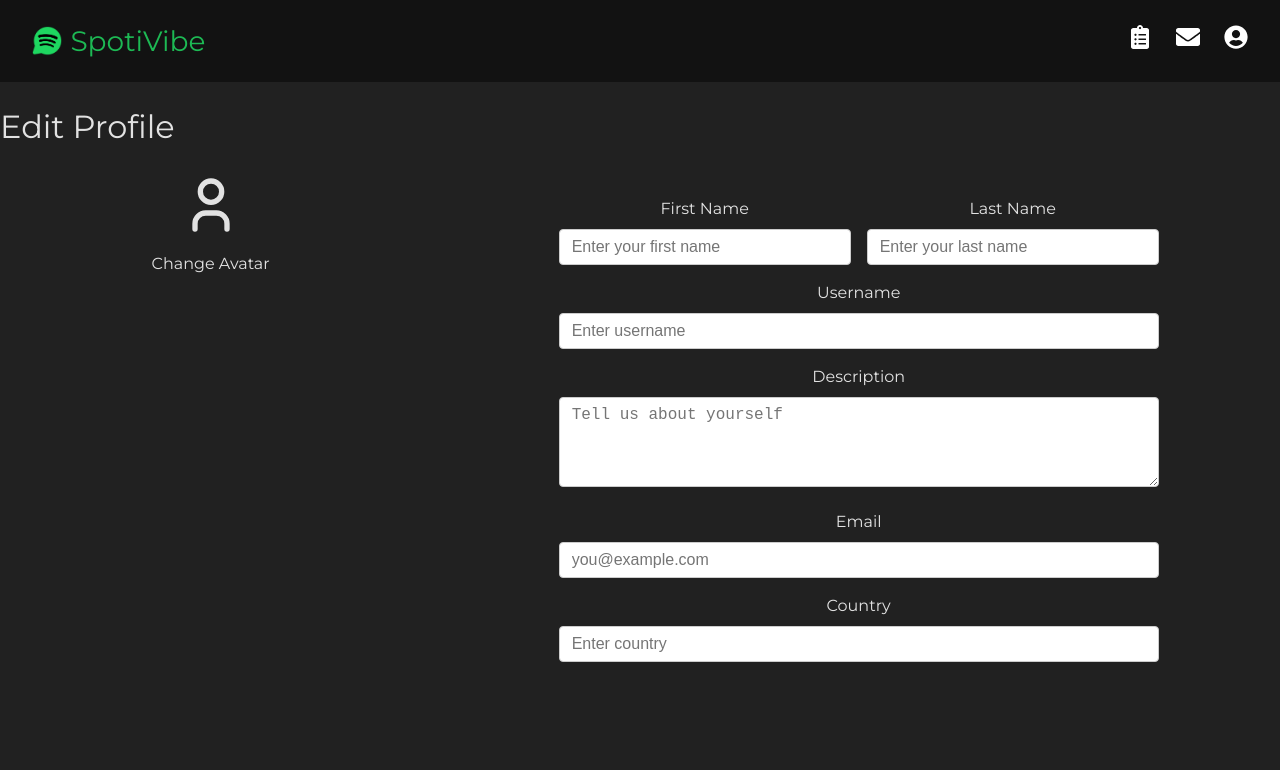
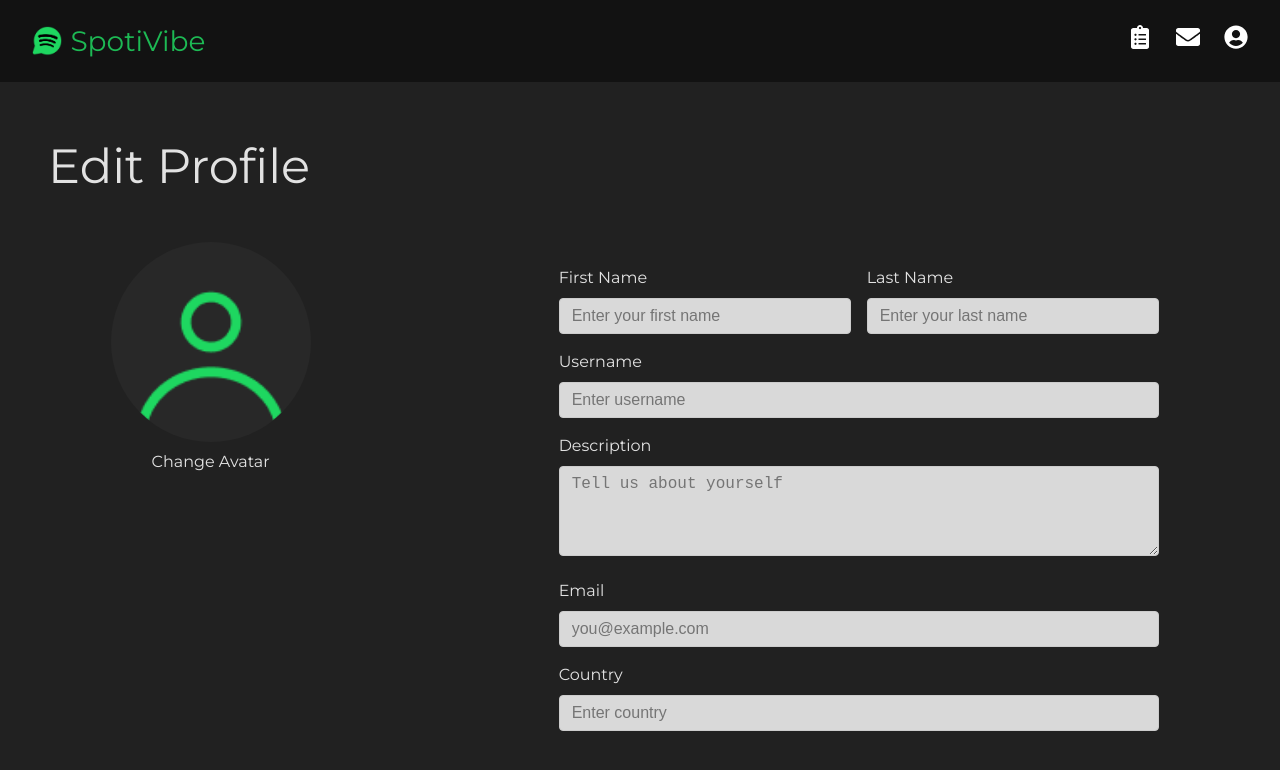
Before and after one commit to sohamsinha07/Spotify-Project, a React (Vite) app in the folder frontend/: page /profileEdit in a window 1280 px wide. Shown: the top 770 px of the page. Built offline with nearby package versions, Linux system fonts and the light colour scheme.

Commit message:
done with basic parts

```diff
--- a/frontend/package.json
+++ b/frontend/package.json
@@ -10,8 +10,6 @@
     "preview": "vite preview"
   },
   "dependencies": {
-    "@mantine/core": "^8.0.2",
-    "@tabler/icons-react": "^3.33.0",
     "axios": "^1.9.0",
     "react": "^19.1.0",
     "react-dom": "^19.1.0",
--- a/frontend/src/main.jsx
+++ b/frontend/src/main.jsx
@@ -1,16 +1,13 @@
 import React from 'react'
 import ReactDOM from 'react-dom/client'
 import { BrowserRouter } from 'react-router-dom'
-import { MantineProvider } from '@mantine/core';
 import './index.css'
 import App from './App.jsx'
 
 ReactDOM.createRoot(document.getElementById('root')).render(
   <React.StrictMode>
     <BrowserRouter>
-      <MantineProvider withGlobalStyles withNormalizeCSS>
         <App />
-      </MantineProvider>
     </BrowserRouter>
   </React.StrictMode>
 )
--- a/frontend/src/routes/ProfileEdit.jsx
+++ b/frontend/src/routes/ProfileEdit.jsx
@@ -1,39 +1,51 @@
 import React from 'react';
-import {
-  Container,
-  Text,
-  Divider,
-  Grid,
-  Avatar,
-  Button,
-  Flex,
-  TextInput,
-  Textarea,
-  Box,
-} from '@mantine/core';
-import { IconUser } from '@tabler/icons-react';
 import ProfileForm from './ProfileForm';
+import Avatar from '../../public/avatar.png'
 
 const ProfileEdit = () => {
   return (
-    <Container size="md" py="md"> {/* smaller max width */}
-      {/* Header */}
-      <h1>Edit Profile</h1>
+    <>
+  <h1
+    style={{
+      padding: '16px 0',
+      fontSize: '3rem',
+      marginBottom: '24px',
+      marginLeft: '48px'
+    }}
+  >
+    Edit Profile
+  </h1>
 
-      <Divider mb="lg" />
+  <div style={{ display: 'flex', gap: '16px', alignItems: 'stretch'}}>
+    {/* Left: Avatar */}
+    <div
+      style={{
+        flex: 1,
+        display: 'flex',
+        flexDirection: 'column',
+        alignItems: 'center',
+      }}
+    >
+      <img src={Avatar} alt="User Avatar" style={{ width: 200, height: 200, borderRadius: '50%' }} />
+      <div
+        style={{
+          marginTop: 8,
+          fontWeight: 'bold',
+          cursor: 'pointer',
+          textAlign: 'center',
+        }}
+      >
+        Change Avatar
+      </div>
+    </div>
 
-      <div style={{ display: 'flex', gap: '16px'}}>
-        <div style={{ flex: 1, textAlign: 'center' }}>
-          <IconUser size={64} />
-          <div style={{ marginTop: 8, fontWeight: 'bold', cursor: 'pointer', textAlign: 'center' }}>
-            Change Avatar
-          </div>
-        </div>
-        <div style={{ flex: 2, textAlign: 'center'}}>
-          <ProfileForm />
-        </div>
-      </div>
-    </Container>
+    {/* Right: Form */}
+    <div style={{ flex: 2 }}>
+      <ProfileForm />
+    </div>
+  </div>
+</>
+
   );
 };
 
--- a/frontend/src/routes/ProfileForm.jsx
+++ b/frontend/src/routes/ProfileForm.jsx
@@ -6,7 +6,7 @@ const ProfileForm = () => {
       {/* First and Last Name in a row */}
       <div style={{ display: 'flex', gap: '16px', marginBottom: '16px' }}>
         <div style={{ flex: 1 }}>
-          <label htmlFor="firstName" style={{ display: 'block', marginBottom: '8px', fontWeight: 'bold' }}>
+          <label htmlFor="firstName" style={{ display: 'block', marginBottom: '8px', fontWeight: 'bold', textAlign: 'left' }}>
             First Name
           </label>
           <input
@@ -20,13 +20,14 @@ const ProfileForm = () => {
               fontSize: '16px',
               borderRadius: '4px',
               border: '1px solid #ccc',
+              backgroundColor: '#d9d9d9',
               boxSizing: 'border-box',
             }}
           />
         </div>
 
         <div style={{ flex: 1 }}>
-          <label htmlFor="lastName" style={{ display: 'block', marginBottom: '8px', fontWeight: 'bold' }}>
+          <label htmlFor="lastName" style={{ display: 'block', marginBottom: '8px', fontWeight: 'bold', textAlign: 'left' }}>
             Last Name
           </label>
           <input
@@ -40,6 +41,7 @@ const ProfileForm = () => {
               fontSize: '16px',
               borderRadius: '4px',
               border: '1px solid #ccc',
+              backgroundColor: '#d9d9d9',
               boxSizing: 'border-box',
             }}
           />
@@ -48,7 +50,7 @@ const ProfileForm = () => {
 
       {/* Username */}
       <div style={{ marginBottom: '16px' }}>
-        <label htmlFor="username" style={{ display: 'block', marginBottom: '8px', fontWeight: 'bold' }}>
+        <label htmlFor="username" style={{ display: 'block', marginBottom: '8px', fontWeight: 'bold', textAlign: 'left' }}>
           Username
         </label>
         <input
@@ -62,6 +64,7 @@ const ProfileForm = () => {
             fontSize: '16px',
             borderRadius: '4px',
             border: '1px solid #ccc',
+            backgroundColor: '#d9d9d9',
             boxSizing: 'border-box',
           }}
         />
@@ -69,7 +72,7 @@ const ProfileForm = () => {
 
       {/* Description */}
       <div style={{ marginBottom: '16px' }}>
-        <label htmlFor="description" style={{ display: 'block', marginBottom: '8px', fontWeight: 'bold' }}>
+        <label htmlFor="description" style={{ display: 'block', marginBottom: '8px', fontWeight: 'bold', textAlign: 'left' }}>
           Description
         </label>
         <textarea
@@ -83,6 +86,7 @@ const ProfileForm = () => {
             fontSize: '16px',
             borderRadius: '4px',
             border: '1px solid #ccc',
+            backgroundColor: '#d9d9d9',
             boxSizing: 'border-box',
             resize: 'vertical',
           }}
@@ -91,7 +95,7 @@ const ProfileForm = () => {
 
       {/* Email */}
       <div style={{ marginBottom: '16px' }}>
-        <label htmlFor="email" style={{ display: 'block', marginBottom: '8px', fontWeight: 'bold' }}>
+        <label htmlFor="email" style={{ display: 'block', marginBottom: '8px', fontWeight: 'bold', textAlign: 'left' }}>
           Email
         </label>
         <input
@@ -105,6 +109,7 @@ const ProfileForm = () => {
             fontSize: '16px',
             borderRadius: '4px',
             border: '1px solid #ccc',
+            backgroundColor: '#d9d9d9',
             boxSizing: 'border-box',
           }}
         />
@@ -112,7 +117,7 @@ const ProfileForm = () => {
 
       {/* Country */}
       <div style={{ marginBottom: '16px' }}>
-        <label htmlFor="country" style={{ display: 'block', marginBottom: '8px', fontWeight: 'bold' }}>
+        <label htmlFor="country" style={{ display: 'block', marginBottom: '8px', fontWeight: 'bold', textAlign: 'left' }}>
           Country
         </label>
         <input
@@ -126,6 +131,7 @@ const ProfileForm = () => {
             fontSize: '16px',
             borderRadius: '4px',
             border: '1px solid #ccc',
+            backgroundColor: '#d9d9d9',
             boxSizing: 'border-box',
           }}
         />
```
Also changed, not shown: frontend/public/avatar.png (added), 1 other file (tests, documents, lock files or other folders).
